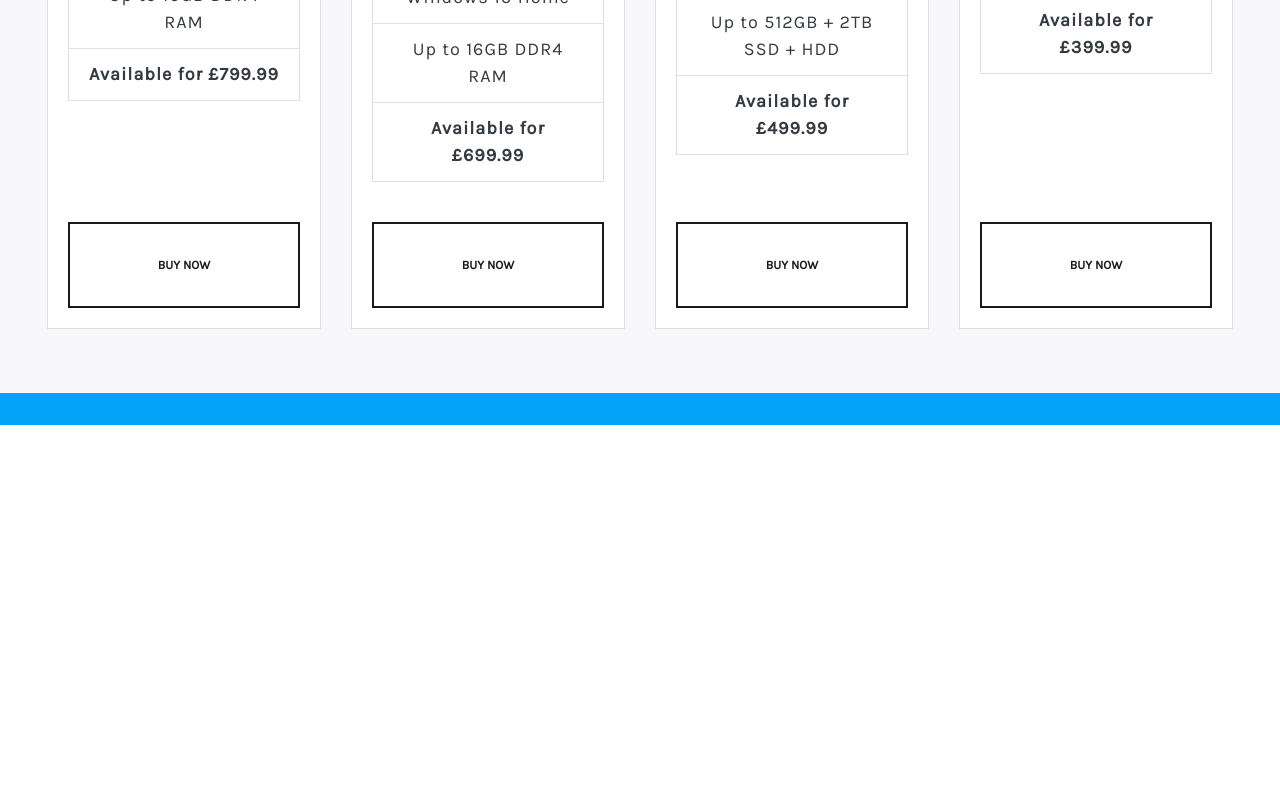
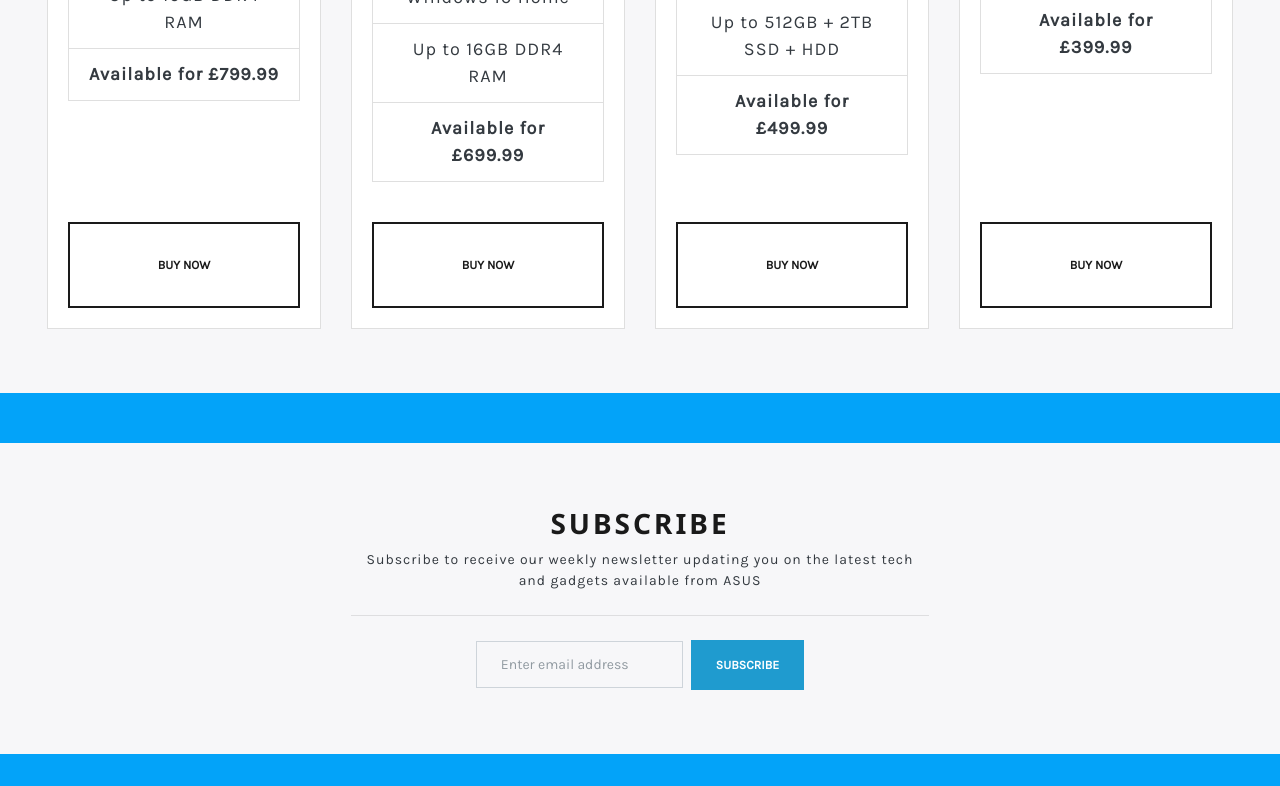
Before and after one commit to kimpea/product-landing-page, a plain HTML site: page index.html in a window 1280 px wide. Shown: the part 2059-2845 px from the top of the page. Before the commit the page ends 2484 px from the top, so only its background shows below. Drawn offline with nearby package versions, Linux system fonts and the light colour scheme.

Commit message:
Add subscribe jumbotron

```diff
--- a/index.html
+++ b/index.html
@@ -168,6 +168,27 @@
             </div>
         </div>
 
+        <!-- Subscribe Jumbotron -->
+        <div class="jumbotron" id="subscribe">
+            <div class="container-fluid">
+                <div class="row justify-content-center text-center">
+                    <div class="col-lg-6">
+                        <h2>Subscribe</h2>
+                        <p class="text-dark subscribe-statement">Subscribe to receive our weekly newsletter updating you
+                            on the latest tech and gadgets available from ASUS</p>
+                        <hr class="my-4">
+                        <form id="form" class="form-inline my-2 my-lg-0 justify-content-center"
+                            action="https://www.freecodecamp.com/email-submit">
+                            <input name="email" class="form-control mr-sm-2" id="email" type="email"
+                                placeholder="Enter email address" required />
+                            <input id="submit" type="submit" value="Subscribe"
+                                class="btn btn-info my-2 my-sm-0"></input>
+                        </form>
+                    </div>
+                </div>
+            </div>
+        </div>
+
     </div>
     <script src="https://code.jquery.com/jquery-3.3.1.slim.min.js"
         integrity="sha384-q8i/X+965DzO0rT7abK41JStQIAqVgRVzpbzo5smXKp4YfRvH+8abtTE1Pi6jizo"
```
